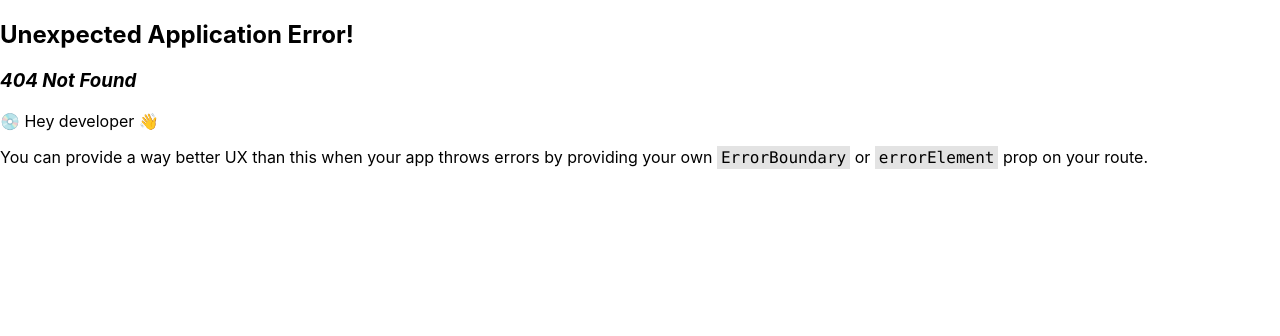
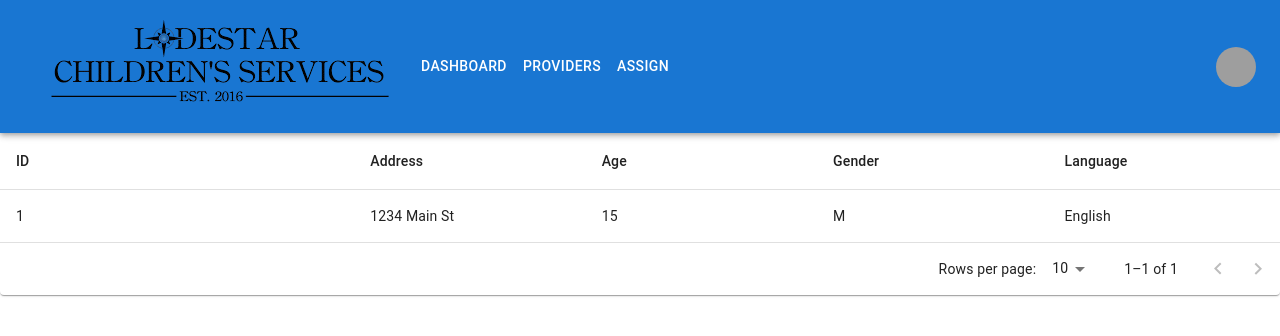
Before and after one commit to cfgjc24/Team-9, a React (Create React App) app in the folder frontend/: page /assign in a window 1280 px wide. Before the commit this address had no page. Shown: the top 336 px of the page. Built offline with nearby package versions, Linux system fonts and the light colour scheme; grey boxes are pictures that could not be loaded.

Commit message:
Assign and Profile Complete

```diff
--- /dev/null
+++ b/frontend/src/Components/AssignTable/AssignTable.tsx
@@ -0,0 +1,113 @@
+import { useState } from "react";
+import {
+	Paper,
+	Table,
+	TableBody,
+	TableCell,
+	TableContainer,
+	TableHead,
+	TablePagination,
+	TableRow,
+} from "@mui/material";
+import { Assign, AssignCol } from "../../Models/Assign";
+
+const columns: readonly AssignCol[] = [
+	{ id: "id", label: "ID", minWidth: 170 },
+	{ id: "address", label: "Address", minWidth: 100 },
+	{ id: "age", label: "Age", minWidth: 100 },
+	{ id: "gender", label: "Gender", minWidth: 100 },
+	{ id: "language", label: "Language", minWidth: 100 },
+];
+
+function createData(
+	id: string,
+	address: string,
+	age: number,
+	gender: string,
+	language: string
+): Assign {
+	return { id, address, age, gender, language };
+}
+
+const rows = [
+	createData("1", "1234 Main St", 15, "M", "English"),
+];
+
+export default function StickyHeadTable() {
+	const [page, setPage] = useState<number>(0);
+	const [rowsPerPage, setRowsPerPage] = useState<number>(10);
+
+	const handleChangePage = (event: unknown, newPage: number) => {
+		setPage(newPage);
+	};
+
+	const handleChangeRowsPerPage = (
+		event: React.ChangeEvent<HTMLInputElement>
+	) => {
+		setRowsPerPage(+event.target.value);
+		setPage(0);
+	};
+
+	return (
+		<Paper sx={{ width: "100%", overflow: "hidden" }}>
+			<TableContainer sx={{ maxHeight: 440 }}>
+				<Table stickyHeader aria-label="sticky table">
+					<TableHead>
+						<TableRow>
+							{columns.map((column) => (
+								<TableCell
+									key={column.id}
+									align={column.align}
+									style={{ minWidth: column.minWidth }}
+								>
+									{column.label}
+								</TableCell>
+							))}
+						</TableRow>
+					</TableHead>
+					<TableBody>
+						{rows
+							.slice(
+								page * rowsPerPage,
+								page * rowsPerPage + rowsPerPage
+							)
+							.map((row) => {
+								return (
+									<TableRow
+										hover
+										role="checkbox"
+										tabIndex={-1}
+										key={row.id}
+									>
+										{columns.map((column) => {
+											const value = row[column.id];
+											return (
+												<TableCell
+													key={column.id}
+													align={column.align}
+												>
+													{column.format &&
+													typeof value === "number"
+														? column.format(value)
+														: value}
+												</TableCell>
+											);
+										})}
+									</TableRow>
+								);
+							})}
+					</TableBody>
+				</Table>
+			</TableContainer>
+			<TablePagination
+				rowsPerPageOptions={[5, 10, 20]}
+				component="div"
+				count={rows.length}
+				rowsPerPage={rowsPerPage}
+				page={page}
+				onPageChange={handleChangePage}
+				onRowsPerPageChange={handleChangeRowsPerPage}
+			/>
+		</Paper>
+	);
+}
--- /dev/null
+++ b/frontend/src/Models/Assign.ts
@@ -0,0 +1,18 @@
+export interface AssignCol {
+	id: "id" | "address" | "age" | "gender" | "language";
+	label: string;
+	minWidth?: number;
+	align?: "right";
+	format?: (value: number) => string;
+}
+
+export interface Assign {
+	id: string;
+	address: string;
+	age: number;
+	gender: string;
+	language: string;
+}
+
+
+export {};
--- /dev/null
+++ b/frontend/src/Pages/Assign/Assign.tsx
@@ -0,0 +1,12 @@
+import React from 'react'
+import StickyHeadTable from "../../Components/AssignTable/AssignTable";
+
+type Props = {}
+
+const Assign = (props: Props) => {
+  return (
+    <div>{StickyHeadTable()}</div>
+  )
+}
+
+export default Assign
--- /dev/null
+++ b/frontend/src/Pages/Profile/Profile.css
@@ -0,0 +1,27 @@
+.container {
+    display: flex;
+    flex-direction: column;
+    align-items: center;
+    font-family: Arial, sans-serif;
+    justify-content: center;
+    margin-top: 50px;
+  }
+
+  .profile-info {
+    background-color: #f9f9f9;
+    padding: 20px;
+    border-radius: 10px;
+    box-shadow: 0px 4px 15px rgba(0, 0, 0, 0.1);
+    width: 80%;
+  }
+
+  h1 {
+    font-size: 3rem;
+  }
+
+  .profile-info p {
+    font-size: 1.5rem;
+    flex-direction: column;
+    align-items: center;
+    text-align: center;
+  }
--- a/frontend/src/Pages/Profile/Profile.tsx
+++ b/frontend/src/Pages/Profile/Profile.tsx
@@ -1,9 +1,28 @@
+import React from 'react';
+import './Profile.css';
 type Props = {}
 
 const Profile = (props: Props) => {
+	const user = {
+		firstName: 'John',
+		lastName: 'Doe',
+		email: 'john.doe@example.com',
+		phoneNumber: '+1-234-567-8901',
+		isSuper: true
+	};
+
 	return (
-		<div>Profile</div>
-	)
+		<div className="container">
+		<h1>{user.firstName}'s Profile Page</h1>
+		<div className="profile-info">
+			<p><strong>First Name:</strong> {user.firstName}</p>
+			<p><strong>Last Name:</strong> {user.lastName}</p>
+			<p><strong>Email:</strong> {user.email}</p>
+			<p><strong>Phone Number:</strong> {user.phoneNumber}</p>
+			<p><strong>Role:</strong> {user.isSuper ? 'Supervisor' : 'Employee'}</p>
+		</div>
+		</div>
+	);
 }
 
 export default Profile
--- a/frontend/src/Routes/Routes.tsx
+++ b/frontend/src/Routes/Routes.tsx
@@ -3,6 +3,7 @@ import Dashboard from "../Pages/Dashboard/Dashboard";
 import { createBrowserRouter, Navigate } from "react-router-dom";
 import Providers from "../Pages/Providers/Providers";
 import Profile from "../Pages/Profile/Profile";
+import Assign from "../Pages/Assign/Assign";
 
 export const router = createBrowserRouter([
 	{
@@ -24,6 +25,10 @@ export const router = createBrowserRouter([
             {
                 path: "profile",
                 element: <Profile />,
+            },
+			{
+                path: "assign",
+                element: <Assign />,
             }
 		],
 	},
```
Also changed, not shown: frontend/src/Pages/Assign/Assign.css (added).
